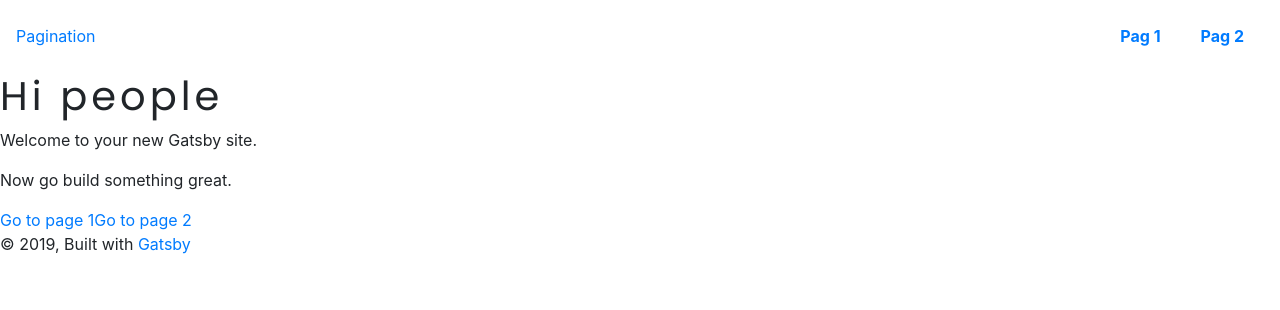
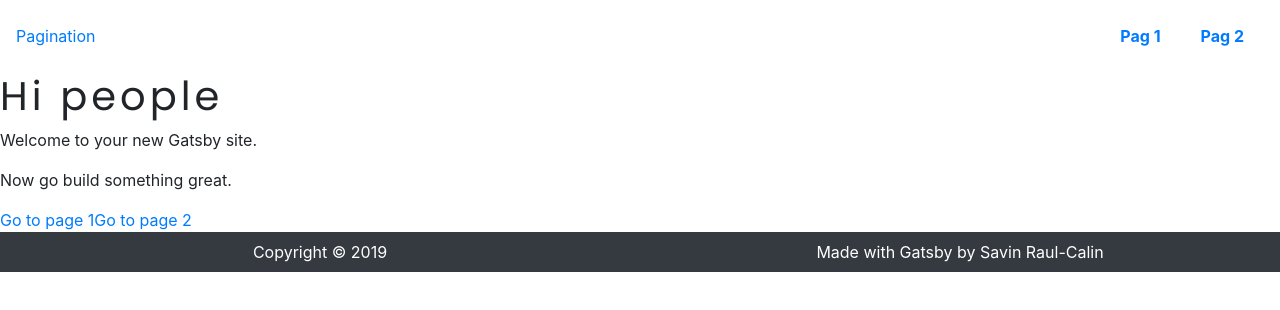
Before and after one commit to WebDevRaul/Pagination-Gatsby, a Gatsby site: page / in a window 1280 px wide. Built offline with nearby package versions, Linux system fonts and the light colour scheme; Gatsby itself is replaced by a stand-in of ours.

Commit message:
Basic footer

```diff
--- a/src/layout/Footer/Footer.jsx
+++ b/src/layout/Footer/Footer.jsx
@@ -1,17 +1,26 @@
-import React from 'react'
+import React from 'react';
 
-const Footer = props => {
+import StyledFooter from './Styled_Footer';
+
+const Footer = () => {
   return (
-    <footer>
-      © {new Date().getFullYear()}, Built with
-      {` `}
-      <a href="https://www.gatsbyjs.org">Gatsby</a>
-    </footer>
+    <StyledFooter>
+      <div className='footer bg-dark text-white text-center pt-2 pb-2'>
+        <div className='row no-gutters'>
+          <div className='col-sm-6'>
+            <div className='footer-text'>
+              <span>Copyright &copy; {new Date().getFullYear()}</span>
+            </div>
+          </div>
+          <div className='col-sm-6'>
+            <div className='footer-text'>
+              <span>Made with Gatsby by Savin Raul-Calin</span>
+            </div>
+          </div>
+        </div>
+      </div>
+    </StyledFooter>
   )
 }
 
-Footer.propTypes = {
-
-}
-
 export default Footer;
--- /dev/null
+++ b/src/layout/Footer/Styled_Footer.js
@@ -0,0 +1,7 @@
+import styled from 'styled-components';
+
+const StyledFooter = styled.footer`
+
+`
+
+export default StyledFooter;
--- a/src/layout/Navbar/Styled_Navbar.js
+++ b/src/layout/Navbar/Styled_Navbar.js
@@ -93,7 +93,7 @@ const StyledNavbar = styled.nav`
         li {
           a {
             &::after, ::before {
-              display: none
+              display: none;
             }
           }
         }
```
